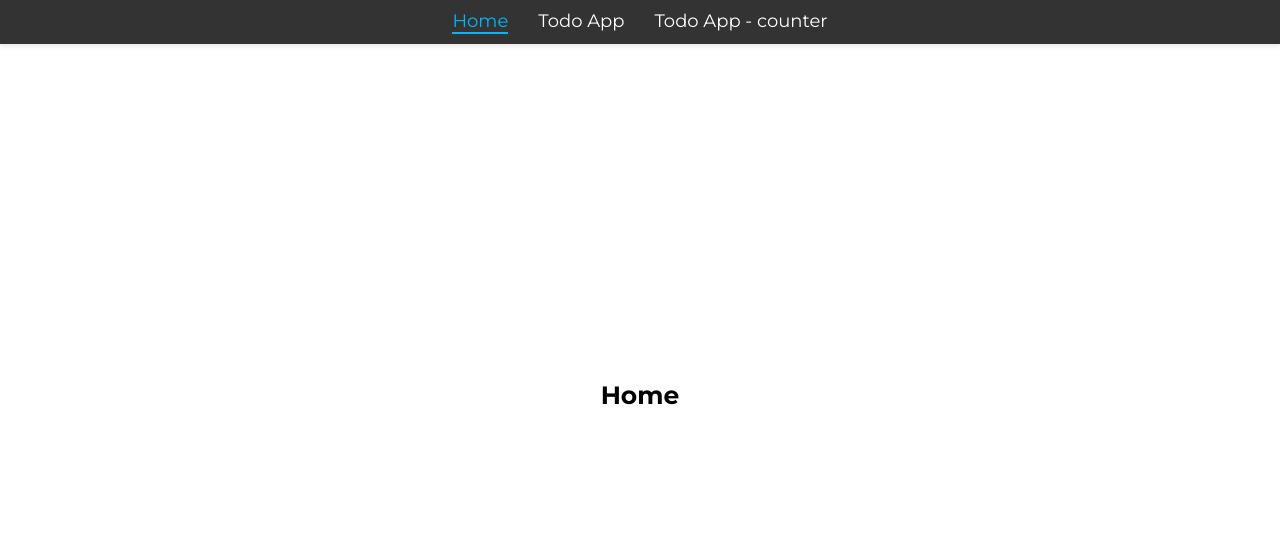
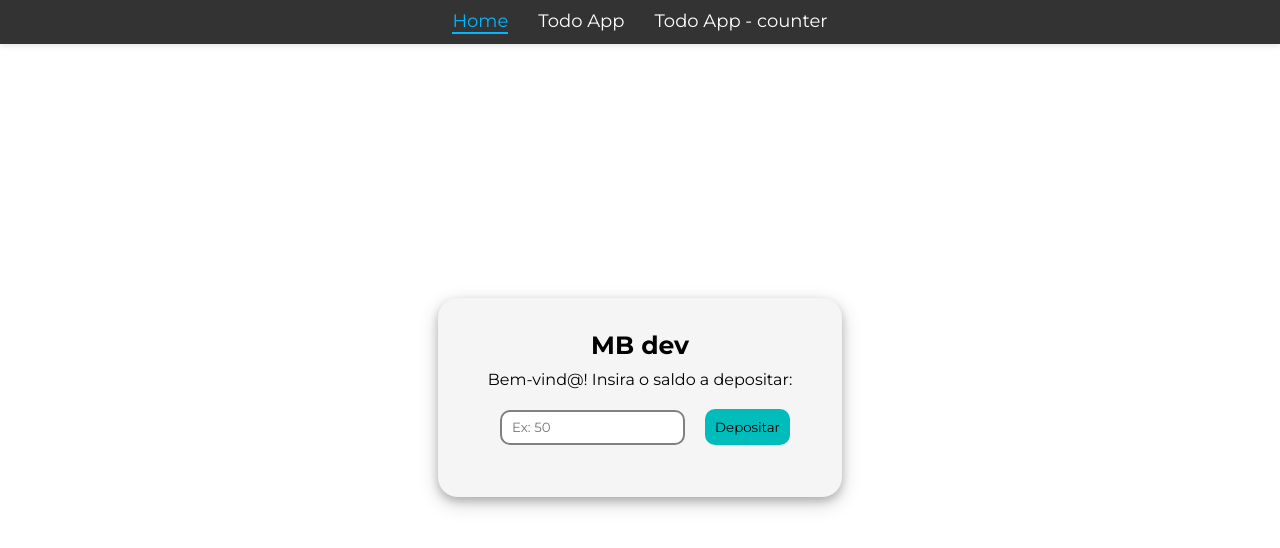
Before and after one commit to rcsilva211/todo-react, a React (Create React App) app: page / in a window 1280 px wide. Shown: the top 548 px of the page. Built offline with nearby package versions, Linux system fonts and the light colour scheme.

Commit message:
feat(atm-pro-dev): first build

```diff
--- a/package.json
+++ b/package.json
@@ -3,6 +3,7 @@
   "version": "0.1.0",
   "private": true,
   "dependencies": {
+    "@reduxjs/toolkit": "^2.3.0",
     "@testing-library/jest-dom": "^5.17.0",
     "@testing-library/react": "^13.4.0",
     "@testing-library/user-event": "^13.5.0",
@@ -10,8 +11,10 @@
     "ajv-keywords": "^5.1.0",
     "react": "^18.3.1",
     "react-dom": "^18.3.1",
+    "react-redux": "^9.1.2",
     "react-router-dom": "^6.27.0",
-    "react-scripts": "5.0.1",
+    "react-scripts": "^5.0.1",
+    "redux": "^5.0.1",
     "web-vitals": "^2.1.4"
   },
   "scripts": {
--- a/src/App.js
+++ b/src/App.js
@@ -2,7 +2,7 @@ import React from 'react';
 import { Routes, Route, NavLink } from 'react-router-dom';
 import TodoApp from './components1/TodoReact/TodoReact';
 import TodoApp2 from './components2/TodoReact/TodoReact';
-import Home from './components3/Home/Home.js';
+import ATM from './components3/ATM/ATM.js';
 import './App.css';
 
 function App() {
@@ -29,7 +29,7 @@ function App() {
       </nav>
 
       <Routes>
-        <Route path="/" element={<Home />} />
+        <Route path="/" element={<ATM />} />
         <Route path="/ex1/*" element={<TodoApp />} />
         <Route path="/ex2/*" element={<TodoApp2 />} />
       </Routes>
--- /dev/null
+++ b/src/app/store.js
@@ -0,0 +1,8 @@
+import { configureStore } from '@reduxjs/toolkit';
+import counterSlice from '../slice/counterSlice.js';
+
+export default configureStore({
+  reducer: {
+    counter: counterSlice,
+  },
+});
--- a/src/components2/TodoReact/TodoReact.css
+++ b/src/components2/TodoReact/TodoReact.css
@@ -1,4 +1,4 @@
-.container {
+.container-component1 {
   background-color: #f5f5f5;
   border-radius: 20px;
   box-shadow: 0 4px 8px 0 rgba(0, 0, 0, 0.2), 0 6px 20px 0 rgba(0, 0, 0, 0.19);
--- a/src/components2/TodoReact/TodoReact.js
+++ b/src/components2/TodoReact/TodoReact.js
@@ -57,7 +57,7 @@ const TodoReact = () => {
   });
 
   return (
-    <div className="container">
+    <div className="container-component1">
       <div className="todo-header">
         <h1>Todo List</h1>
         <span>
--- /dev/null
+++ b/src/components3/ATM/ATM.css
@@ -0,0 +1,49 @@
+.atm-container {
+  background-color: #f5f5f5;
+  border-radius: 20px;
+  box-shadow: 0 4px 8px 0 rgba(0, 0, 0, 0.2), 0 6px 20px 0 rgba(0, 0, 0, 0.19);
+  max-width: 1200px;
+  padding: 2rem;
+  overflow-y: hidden;
+  max-height: 500px;
+  width: 100%;
+  text-align: center;
+}
+
+.atm-buttons {
+  display: flex;
+  justify-content: space-between;
+  align-items: center;
+  gap: 10px;
+  margin: 10px 10px 0 10px;
+}
+
+.atm-buttons button {
+  border: none;
+  border-radius: 10px;
+  padding: 10px;
+  transform: scale(1);
+  transition: all 0.3s ease-in-out;
+  background-color: #00bdbb;
+  color: black;
+}
+
+.atm-buttons button:hover {
+  transform: scale(1.05);
+  background-color: black;
+  color: #00bdbb;
+}
+
+.atm-buttons input[type='number'] {
+  height: 35px;
+  border-radius: 10px;
+  border: 2px solid #808080;
+  padding-left: 10px;
+  margin-right: 10px;
+  margin-left: 10px;
+}
+
+.atm-message {
+  margin: 20px;
+  font-size: 18px;
+}
--- /dev/null
+++ b/src/components3/ATM/ATM.js
@@ -0,0 +1,63 @@
+import React, { useState } from 'react';
+import { useDispatch, useSelector } from 'react-redux';
+import { decrement, increment } from '../../slice/counterSlice';
+import './ATM.css';
+
+const ATM = () => {
+  const dispatch = useDispatch();
+  const balance = useSelector((state) => state.counter.value);
+  const [inputValue, setInputValue] = useState(0);
+
+  const handleDeposit = () => {
+    if (inputValue < 0) {
+      alert('Introduza um valor correto, tá bem? Abraço.');
+    } else {
+      dispatch(increment(Number(inputValue)));
+      setInputValue('');
+    }
+  };
+
+  const handleWithdraw = () => {
+    if (inputValue < 0) {
+      alert('Não é possível levantar um valor negativo');
+    } else if (inputValue > balance) {
+      alert('Não tem saldo suficiente');
+    } else {
+      dispatch(decrement(Number(inputValue)));
+      setInputValue('');
+    }
+  };
+
+  return (
+    <div style={{ marginBottom: '5px' }}>
+      <div className="atm-container">
+        <h1>MB dev</h1>
+        <div className="container-body" style={{ display: balance === Number('') ? 'block' : 'none' }}>
+          <span className="atm-mesage">Bem-vind@! Insira o saldo a depositar:</span>
+          <div className="atm-buttons atm-message">
+            <input type="number" placeholder="Ex: 50" onChange={(e) => setInputValue(e.target.value)} min="0" />
+            <button onClick={handleDeposit}>Depositar</button>
+          </div>
+        </div>
+        <div className="container-body" style={{ display: balance !== Number('') && balance >= 0 ? 'block' : 'none' }}>
+          <span className="balance">
+            Valor na conta:&nbsp;<b>{balance}</b>&nbsp;€
+          </span>
+          <span className="input atm-message">Intoduza o valor a depositar/levantar:</span>
+          <div className="atm-buttons">
+            <input
+              type="number"
+              placeholder="Ex: 50"
+              value={inputValue}
+              onChange={(e) => setInputValue(e.target.value)}
+            />
+            <button onClick={handleDeposit}>Depositar</button>
+            <button onClick={handleWithdraw}>Levantar</button>
+          </div>
+        </div>
+      </div>
+    </div>
+  );
+};
+
+export default ATM;
--- a/src/components3/Home/Home.js
+++ /dev/null
@@ -1,11 +0,0 @@
-import './Home.css';
-
-function TodoListFilter() {
-  return (
-    <div style={{ marginBottom: '5px' }}>
-      <h1>Home</h1>
-    </div>
-  );
-}
-
-export default TodoListFilter;
--- a/src/index.js
+++ b/src/index.js
@@ -4,12 +4,16 @@ import './index.css';
 import App from './App';
 import reportWebVitals from './reportWebVitals';
 import { BrowserRouter } from 'react-router-dom';
+import store from './app/store';
+import { Provider } from 'react-redux';
 
 const root = ReactDOM.createRoot(document.getElementById('root'));
 root.render(
   <React.StrictMode>
     <BrowserRouter>
-      <App />
+      <Provider store={store}>
+        <App />
+      </Provider>
     </BrowserRouter>
   </React.StrictMode>
 );
--- /dev/null
+++ b/src/slice/counterSlice.js
@@ -0,0 +1,26 @@
+import { createSlice } from '@reduxjs/toolkit';
+
+export const counterSlice = createSlice({
+  name: 'counter',
+  initialState: {
+    value: Number(''),
+  },
+  reducers: {
+    increment: (state, action) => {
+      const amount = action.payload;
+      state.value += amount;
+    },
+    decrement: (state, action) => {
+      const amount = action.payload;
+      state.value -= amount;
+    },
+
+    incrementByAmount: (state, action) => {
+      state.value += action.payload;
+    },
+  },
+});
+
+export const { increment, decrement, incrementByAmount } = counterSlice.actions;
+
+export default counterSlice.reducer;
```
Also changed, not shown: src/components3/Home/Home.css (deleted), 1 other file (tests, documents, lock files or other folders).
